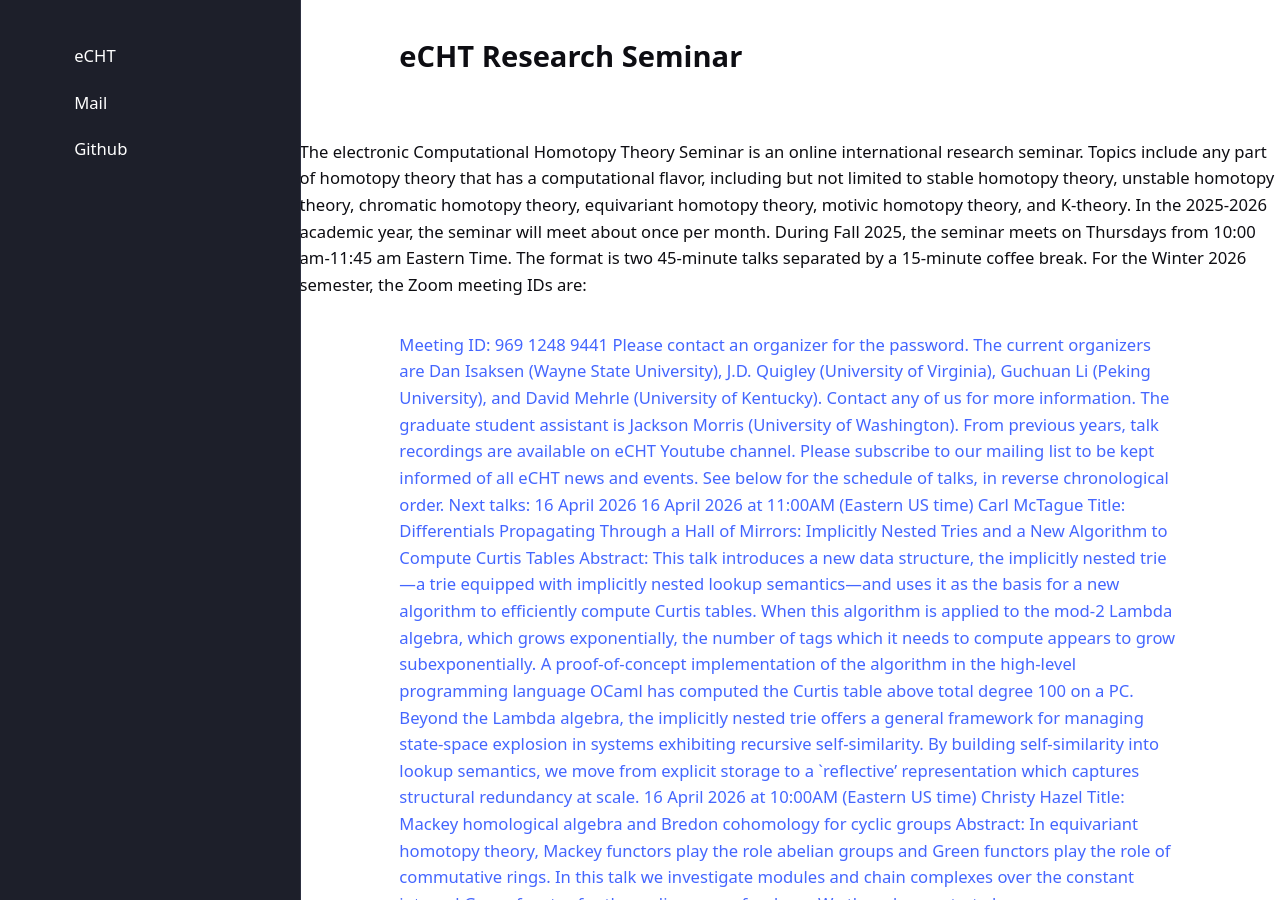
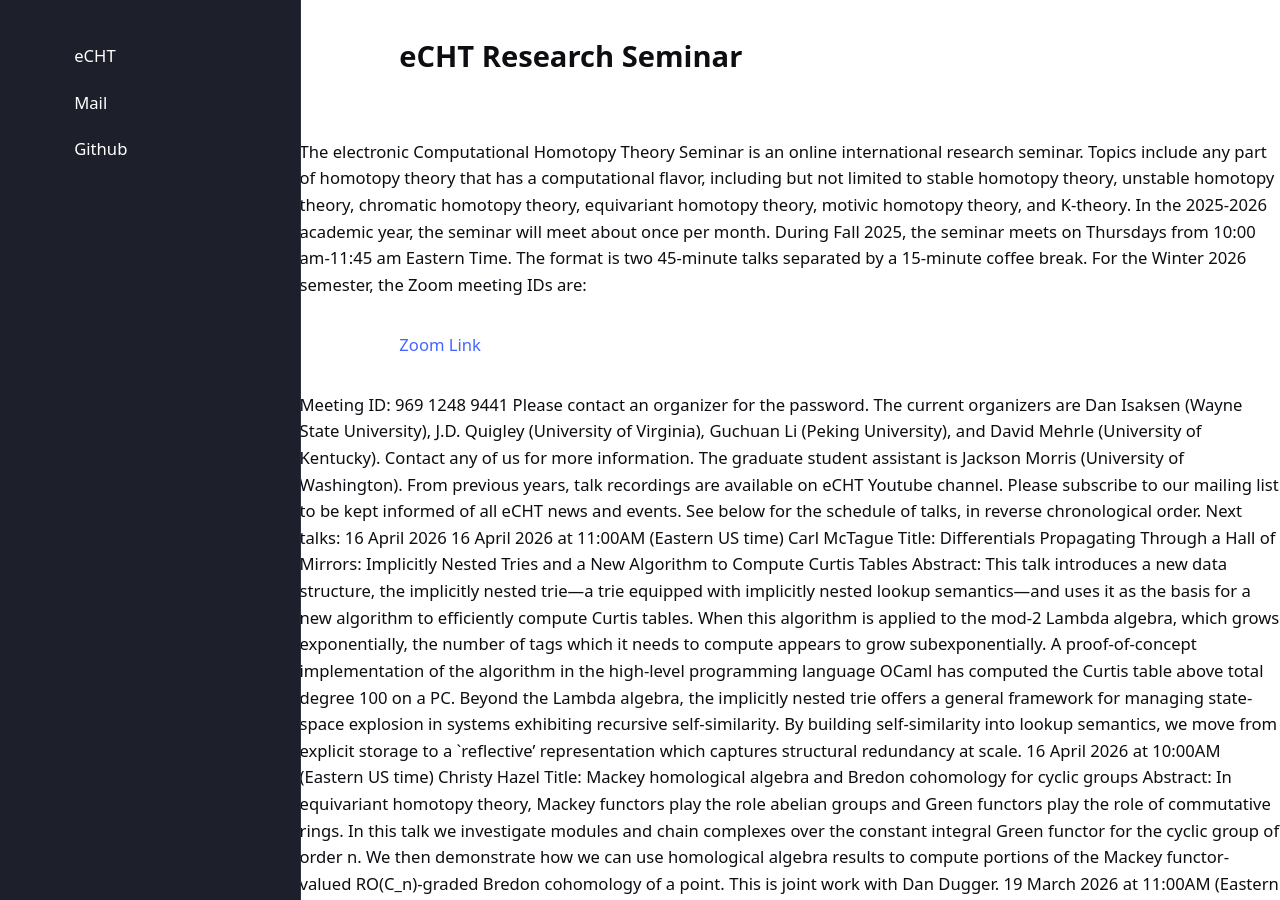
Before and after one commit to eCHTorc/eCHTorc.github.io, a Jekyll site: the page built from eCHT-research-seminar.html, in a window 1280 px wide and 900 px high. Built offline with Jekyll 4.4.1, drawn with Linux system fonts in a browser that asks for light colours.

Commit message:
Update eCHT-research-seminar.html

```diff
--- a/eCHT-research-seminar.html
+++ b/eCHT-research-seminar.html
@@ -17,7 +17,7 @@ The electronic Computational Homotopy Theory Seminar is an online international
 In the 2025-2026 academic year, the seminar will meet about once per month.  During Fall 2025, the seminar meets on Thursdays from 10:00 am-11:45 am Eastern Time. The format is two 45-minute talks separated by a 15-minute coffee break.
 
 For the Winter 2026 semester, the Zoom meeting IDs are:
-<a href="https://washington.zoom.us/j/96912489441?pwd=yLhanKTH96TpGPoeh68pTsb4ysxacm.1"Zoom Link</a>
+<a href="https://washington.zoom.us/j/96912489441?pwd=yLhanKTH96TpGPoeh68pTsb4ysxacm.1">Zoom Link</a>
 Meeting ID: 969 1248 9441
 
 Please contact an organizer for the password.
```
